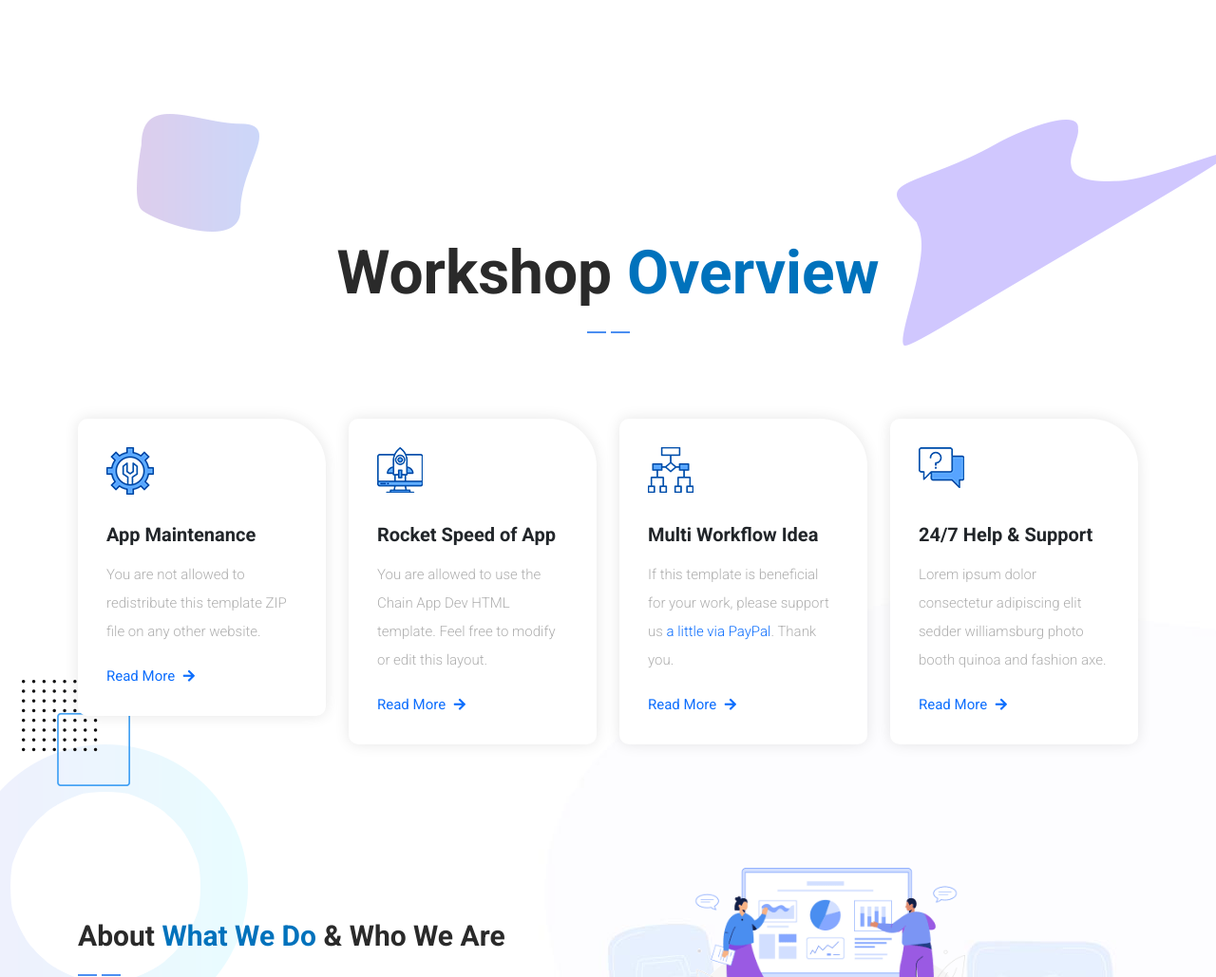
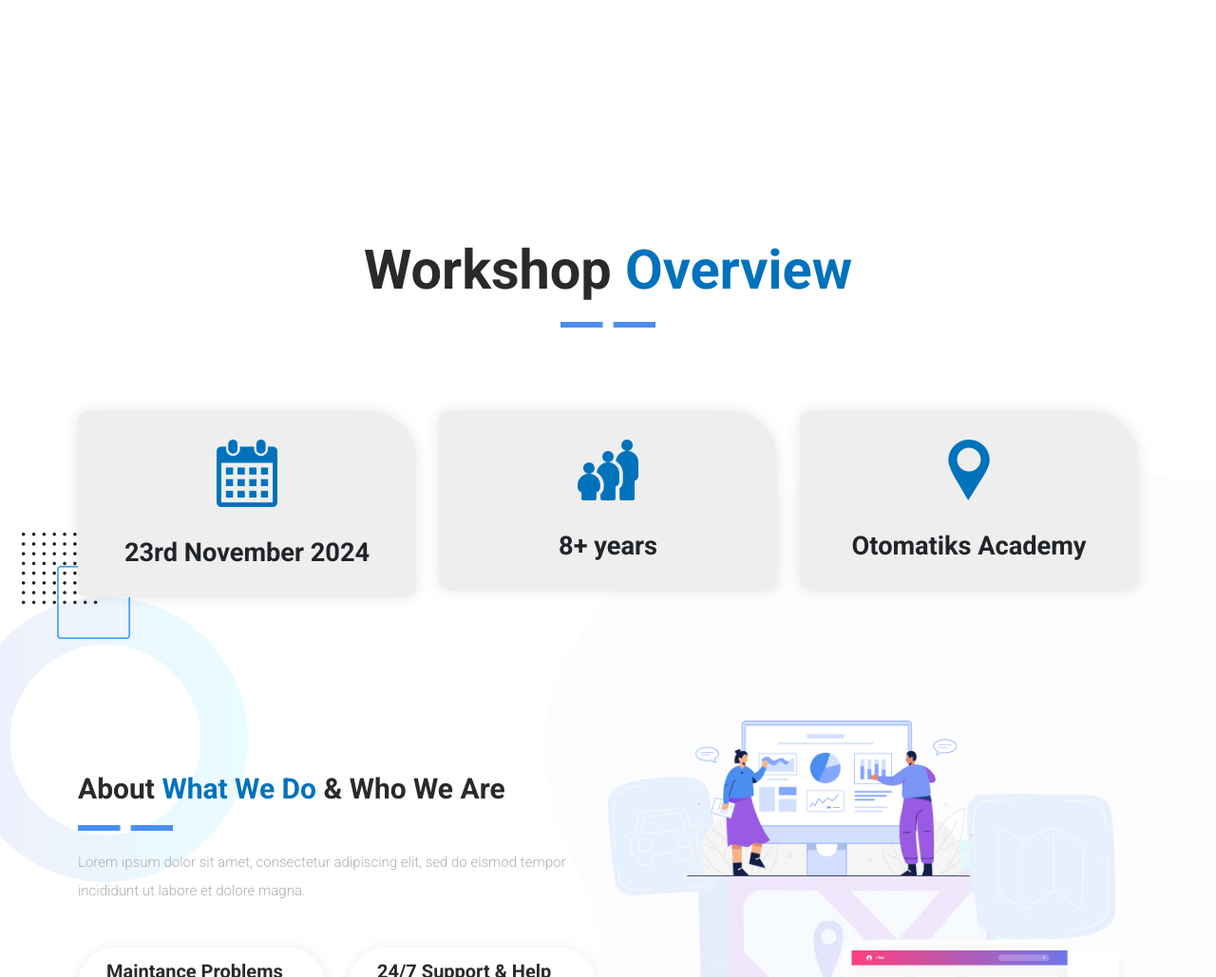
Before and after one commit to branzoidsuresh/3d-Printing-Workshop, a plain HTML site: page index.html in a window 1280 px wide. Shown: the part 520-1549 px from the top of the page at 95% size. Drawn offline with Linux system fonts and the light colour scheme.

Commit message:
workshop overview

```diff
--- a/assets/css/mystyle.css
+++ b/assets/css/mystyle.css
@@ -28,3 +28,8 @@
     background-color: #0072bc;
     color: white;
 }
+
+.ns-card-para{
+  font-size: 1.7rem;
+    font-weight: 600;
+}
--- a/assets/css/templatemo-chain-app-dev.css
+++ b/assets/css/templatemo-chain-app-dev.css
@@ -188,8 +188,8 @@ body {
 }
 
 .section-heading img {
-  width: 45px;
-  height: 2px;
+  width: 100px;
+  height: 6px;
 }
 
 .section-heading p {
@@ -975,17 +975,6 @@ Services Style
   z-index: 0;
 }
 
-.services:before {
-  content: '';
-  background-image: url(../images/services-right-dec.png);
-  background-repeat: no-repeat;
-  position: absolute;
-  right: 0;
-  top: 0;
-  width: 1136px;
-  height: 244px;
-  z-index: 0;
-}
 
 .services .section-heading {
   text-align: center;
@@ -1001,10 +990,14 @@ Services Style
   z-index: 1;
   padding: 30px;
   box-shadow: 0px 0px 15px rgba(0,0,0,0.1);
-  background-color: #fff;
+  background-color: #eeeeee;
   border-radius: 10px;
   border-top-right-radius: 50px;
   transition: all .3s;
+  display: flex;
+  align-items: center ;
+  justify-content: center;
+  flex-direction: column;
 }
 
 .service-item .icon {
@@ -1018,7 +1011,7 @@ Services Style
 
 .service-item h4 {
   transition: all .3s;
-  font-size: 20px;
+  font-size: 1.5rem;
   font-weight: 700;
   margin-bottom: 15px;
 }
@@ -1029,11 +1022,7 @@ Services Style
   margin-bottom: 20px;
 }
 
-.service-item:hover h4,
-.service-item:hover p,
-.service-item:hover .text-button a {
-  color: #fff;
-}
+.
 
 .first-service .icon {
   background-image: url(../images/service-icon-01.png);
@@ -1068,12 +1057,7 @@ Services Style
   background-image: url(../images/service-icon-hover-04.png);
 }
 
-.service-item:hover {
-  background-image: url(../images/service-bg.jpg);
-  background-position: right top;
-  background-repeat: no-repeat;
-  background-size: cover;
-}
+
 
 
 
--- a/index.html
+++ b/index.html
@@ -59,14 +59,14 @@
             </a>
             <!-- ***** Logo End ***** -->
             <!-- ***** Menu Start ***** -->
-            <!-- <ul class="nav">
+            <ul class="nav">
               <li class="scroll-to-section"><a href="#top" class="active">Home</a></li>
               <li class="scroll-to-section"><a href="#services">About the Workshop</a></li>
               <li class="scroll-to-section"><a href="#about">Highlights</a></li>
               <li class="scroll-to-section"><a href="#pricing">Learning Outcomes</a></li>
               <li class="scroll-to-section"><a href="#newsletter">Takeaways</a></li>
               <li><div class="gradient-button"><a id="modal_trigger" href="#modal">Register Now</a></div></li>
-            </ul>         -->
+            </ul>
             <a class='menu-trigger'>
                 <span>Menu</span>
             </a>
@@ -185,7 +185,7 @@
       <div class="row">
         <div class="col-lg-8 offset-lg-2">
           <div class="section-heading  wow fadeInDown" data-wow-duration="1s" data-wow-delay="0.5s">
-            <h4 style="font-size: 4rem;">Workshop <em>Overview</em></h4>
+            <h4 style="font-size: 3.6rem;">Workshop <em>Overview</em></h4>
             <img src="assets/images/heading-line-dec.png" alt="">
             <p></p>
           </div>
@@ -194,46 +194,26 @@
     </div>
     <div class="container">
       <div class="row">
-        <div class="col-lg-3">
-          <div class="service-item first-service">
-            <div class="icon"></div>
-            <h4>App Maintenance</h4>
-            <p>You are not allowed to redistribute this template ZIP file on any other website.</p>
-            <div class="text-button">
-              <a href="#">Read More <i class="fa fa-arrow-right"></i></a>
-            </div>
+        <div class="col-lg-4">
+          <div class="service-item">
+            <img src="assets/images/date.png" style="width: 4rem; margin-bottom: 2rem;" alt="">
+            <h2 class="ns-card-para">23rd November 2024</h2>
           </div>
         </div>
-        <div class="col-lg-3">
-          <div class="service-item second-service">
-            <div class="icon"></div>
-            <h4>Rocket Speed of App</h4>
-            <p>You are allowed to use the Chain App Dev HTML template. Feel free to modify or edit this layout.</p>
-            <div class="text-button">
-              <a href="#">Read More <i class="fa fa-arrow-right"></i></a>
-            </div>
+        <div class="col-lg-4">
+          <div class="service-item">
+            <img src="assets/images/age.png" style="width: 4rem; margin-bottom: 2rem;" alt="">
+            <h2 class="ns-card-para">8+ years</h2>
           </div>
         </div>
-        <div class="col-lg-3">
-          <div class="service-item third-service">
-            <div class="icon"></div>
-            <h4>Multi Workflow Idea</h4>
-            <p>If this template is beneficial for your work, please support us <a rel="nofollow" href="https://paypal.me/templatemo" target="_blank">a little via PayPal</a>. Thank you.</p>
-            <div class="text-button">
-              <a href="#">Read More <i class="fa fa-arrow-right"></i></a>
-            </div>
+        <div class="col-lg-4">
+          <div class="service-item">
+            <img src="assets/images/location.png" style="width: 4rem; margin-bottom: 2rem;" alt="">
+            <h2 class="ns-card-para">Otomatiks Academy</h2>
           </div>
         </div>
-        <div class="col-lg-3">
-          <div class="service-item fourth-service">
-            <div class="icon"></div>
-            <h4>24/7 Help &amp; Support</h4>
-            <p>Lorem ipsum dolor consectetur adipiscing elit sedder williamsburg photo booth quinoa and fashion axe.</p>
-            <div class="text-button">
-              <a href="#">Read More <i class="fa fa-arrow-right"></i></a>
-            </div>
-          </div>
-        </div>
+
+
       </div>
     </div>
   </div>
```
Also changed, not shown: assets/images/age.png (added), assets/images/date.png (added), assets/images/location.png (added).
